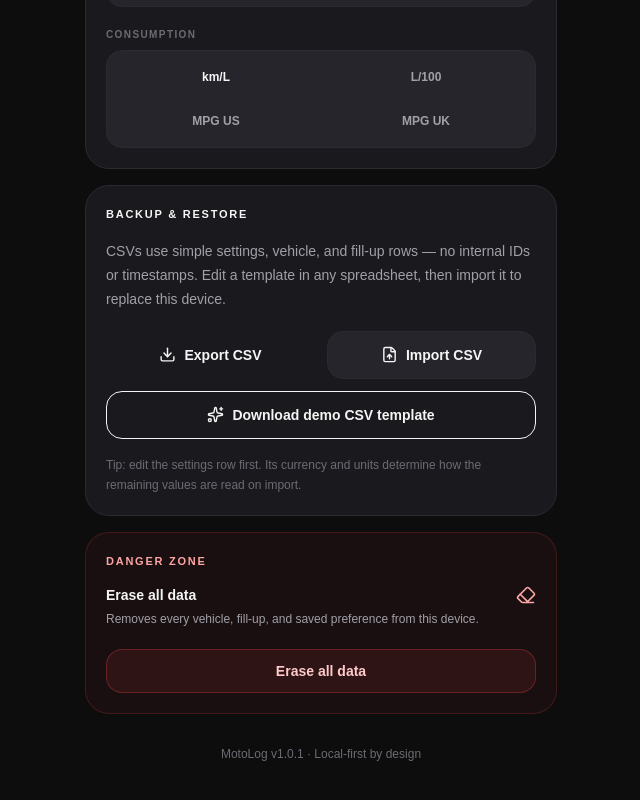
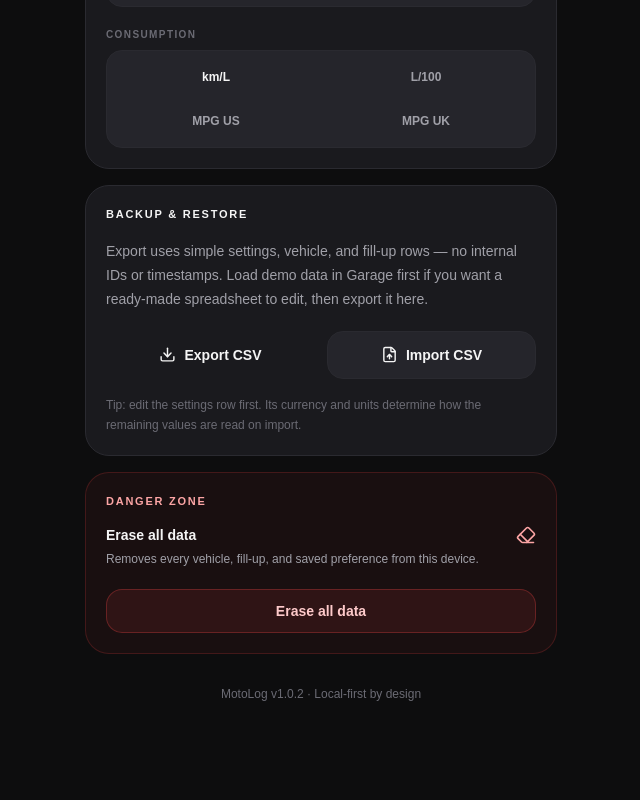
Before and after one commit to harlequinzxc/MotoLog, a Next.js app: page /settings in a window 1280 px wide. Shown: the part 894-1694 px from the top of the page, without its empty margins (319-959 px from the left). Built offline with nearby package versions, Linux system fonts and the light colour scheme.

Commit message:
fix(csv): v1.0.2 - keep exports simple and editable
Co-authored-by: arena-agent <297053741+arena-agent@users.noreply.github.com>

```diff
--- a/components/settings/SettingsScreen.tsx
+++ b/components/settings/SettingsScreen.tsx
@@ -7,7 +7,6 @@ import {
   Palette,
   ReceiptText,
   SlidersHorizontal,
-  Sparkles,
 } from "lucide-react";
 import { useRef, useState, type ChangeEvent, type ReactNode } from "react";
 
@@ -15,11 +14,7 @@ import { MotoMark } from "@/components/branding/MotoMark";
 import { ConfirmDialog } from "@/components/ui/ConfirmDialog";
 import { useAppContext } from "@/context/AppContext";
 import { APP_NAME, APP_VERSION } from "@/lib/constants";
-import {
-  exportAppDataToCsv,
-  exportDemoDataToCsv,
-  importAppDataFromCsv,
-} from "@/lib/csv";
+import { exportAppDataToCsv, importAppDataFromCsv } from "@/lib/csv";
 import { type AccentTheme, useTheme } from "@/lib/theme";
 import type { ConsumptionUnit } from "@/lib/types";
 
@@ -139,17 +134,6 @@ export function SettingsScreen() {
       `motolog-backup-${new Date().toISOString().slice(0, 10)}.csv`,
     );
     setNotice({ kind: "success", text: "CSV backup downloaded." });
-  };
-
-  const exportDemoTemplate = () => {
-    downloadCsv(
-      exportDemoDataToCsv({ ...settings, accentTheme }),
-      "motolog-demo-template.csv",
-    );
-    setNotice({
-      kind: "success",
-      text: "Demo CSV downloaded. Edit it in a spreadsheet, then import it here.",
-    });
   };
 
   const importBackup = async (event: ChangeEvent<HTMLInputElement>) => {
@@ -383,7 +367,7 @@ export function SettingsScreen() {
 
         <SettingsSection title="BACKUP & RESTORE">
           <p className="text-sm leading-6 text-text-secondary">
-            CSVs use simple settings, vehicle, and fill-up rows — no internal IDs or timestamps. Edit a template in any spreadsheet, then import it to replace this device.
+            Export uses simple settings, vehicle, and fill-up rows — no internal IDs or timestamps. Load demo data in Garage first if you want a ready-made spreadsheet to edit, then export it here.
           </p>
           <div className="mt-5 grid grid-cols-2 gap-3">
             <button
@@ -401,14 +385,6 @@ export function SettingsScreen() {
             >
               <FileUp aria-hidden="true" size={17} className="text-accent" />
               Import CSV
-            </button>
-            <button
-              className="col-span-2 flex h-12 items-center justify-center gap-2 rounded-2xl border border-accent/25 bg-accent/10 px-3 text-sm font-bold text-text-primary transition-colors hover:bg-accent/15"
-              onClick={exportDemoTemplate}
-              type="button"
-            >
-              <Sparkles aria-hidden="true" size={17} className="text-accent" />
-              Download demo CSV template
             </button>
             <input
               accept=".csv,text/csv"
--- a/lib/constants.ts
+++ b/lib/constants.ts
@@ -1,4 +1,4 @@
 /** The user-facing application version. Update this for every delivery chunk. */
-export const APP_VERSION = "v1.0.1";
+export const APP_VERSION = "v1.0.2";
 
 export const APP_NAME = "MotoLog";
--- a/lib/csv.ts
+++ b/lib/csv.ts
@@ -1,4 +1,3 @@
-import { generateDemoData } from "@/lib/demoData";
 import { createId } from "@/lib/ids";
 import {
   fromKilometres,
@@ -263,16 +262,6 @@ export function exportAppDataToCsv(data: AppData) {
   ].join("\r\n");
 }
 
-/** Builds a simple Yamaha MT-15 CSV template ready for spreadsheet editing. */
-export function exportDemoDataToCsv(settings: AppSettings) {
-  const demo = generateDemoData();
-  return exportAppDataToCsv({
-    settings,
-    vehicles: [demo.vehicle],
-    fillUps: demo.fillUps,
-  });
-}
-
 function importSimpleData(rows: Row[]): AppData {
   const importedAt = new Date().toISOString();
   const settingsRow = rows.find((row) => row.record_type === "settings");
--- a/package.json
+++ b/package.json
@@ -1,6 +1,6 @@
 {
   "name": "motolog",
-  "version": "1.0.1",
+  "version": "1.0.2",
   "private": true,
   "scripts": {
     "dev": "next dev",
```
Also changed, not shown: 2 other files (tests, documents, lock files or other folders).
